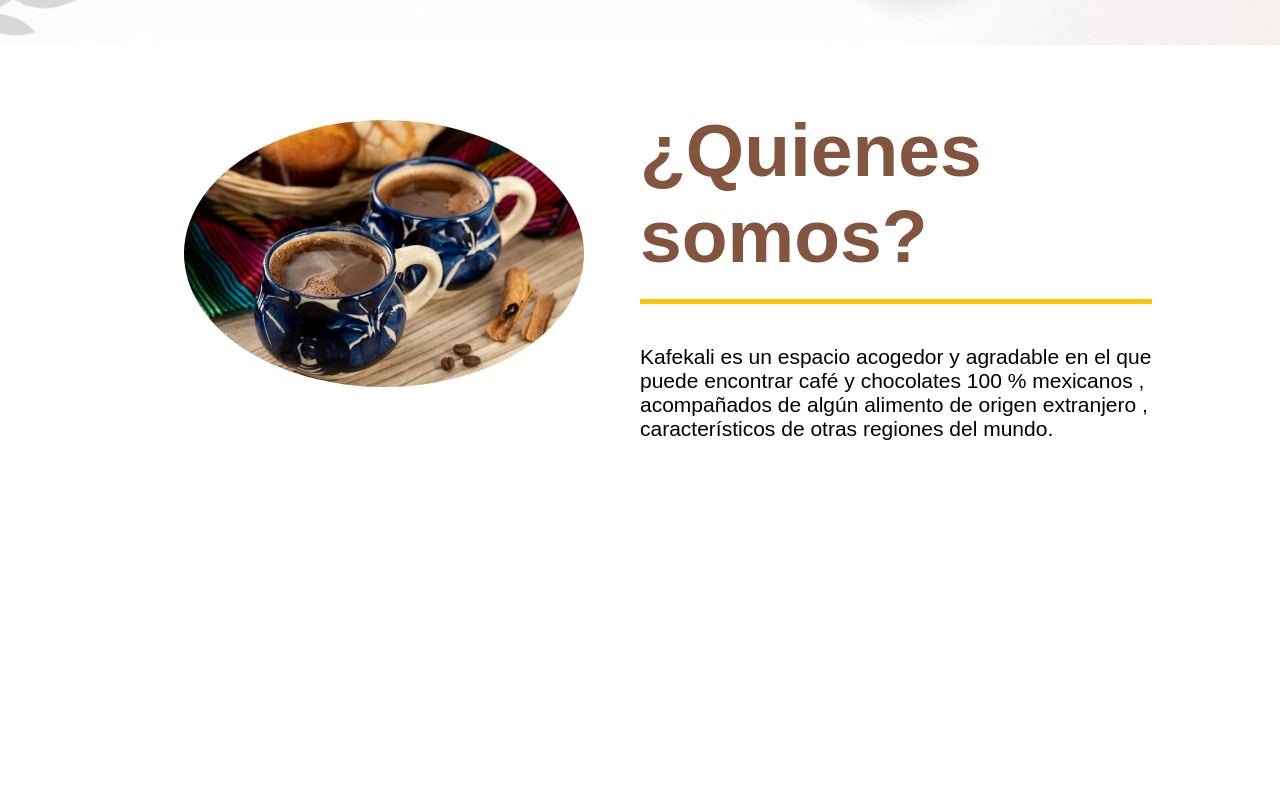
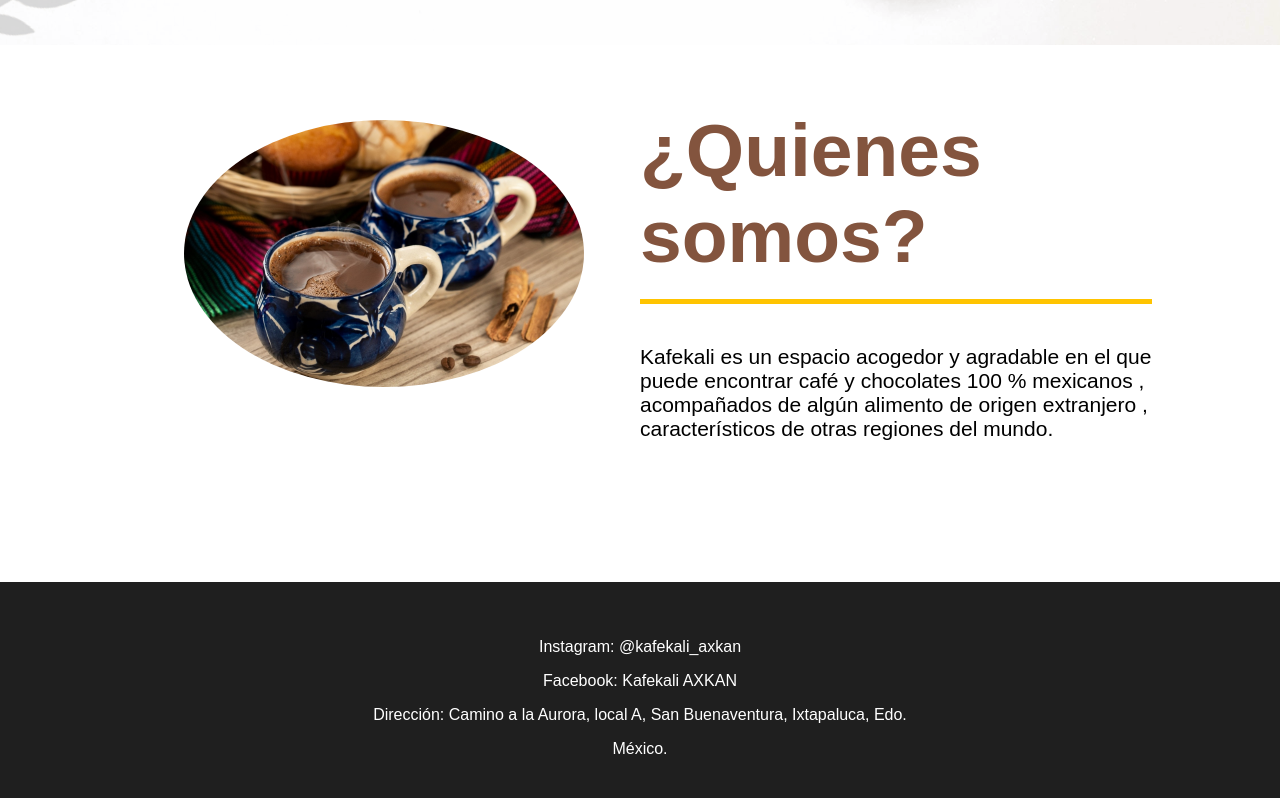
Before and after one commit to edevars/coffee-shop, a Gatsby site: page / in a window 1280 px wide. Shown: the part 755-1553 px from the top of the page. Before the commit the page ends 1217 px from the top, so only its background shows below. Built offline with nearby package versions, Linux system fonts and the light colour scheme; Gatsby itself is replaced by a stand-in of ours.

Commit message:
:sparkles: Footer

```diff
--- a/package.json
+++ b/package.json
@@ -18,6 +18,7 @@
     "gatsby-transformer-sharp": "^2.4.4",
     "react": "^16.13.1",
     "react-dom": "^16.13.1",
+    "react-icons": "^3.9.0",
     "styled-components": "^5.1.0"
   }
 }
--- /dev/null
+++ b/src/components/Footer/index.js
@@ -0,0 +1,27 @@
+import React from "react";
+import styled from "styled-components";
+import { FaMapMarkerAlt } from "react-icons/fa";
+
+const StyledFooter = styled.footer`
+  margin-top: 120px;
+  background: #1f1f1f;
+  color: white;
+  padding: 40px;
+  text-align: center;
+`;
+
+const Footer = () => {
+  return (
+    <StyledFooter>
+      <p>Instagram: @kafekali_axkan</p>
+      <p>Facebook: Kafekali AXKAN</p>
+      <p>
+        Dirección: Camino a la Aurora, local A, San Buenaventura, Ixtapaluca,
+        Edo.
+      </p>
+      México.
+    </StyledFooter>
+  );
+};
+
+export default Footer;
--- a/src/components/Layout/index.js
+++ b/src/components/Layout/index.js
@@ -1,19 +1,15 @@
 import React from "react";
 import { Menu } from "../Menu";
 import "../../fonts/fonts.css";
-import styled from 'styled-components';
-
-const Wrapper = styled.div`
-
-`;
-
-
+import styled from "styled-components";
+import Footer from "../Footer";
 
 export const Layout = ({ children }) => {
   return (
-    <Wrapper>
+    <>
       <Menu />
       {children}
-    </Wrapper>
+      <Footer />
+    </>
   );
 };
```
Also changed, not shown: 1 other file.
